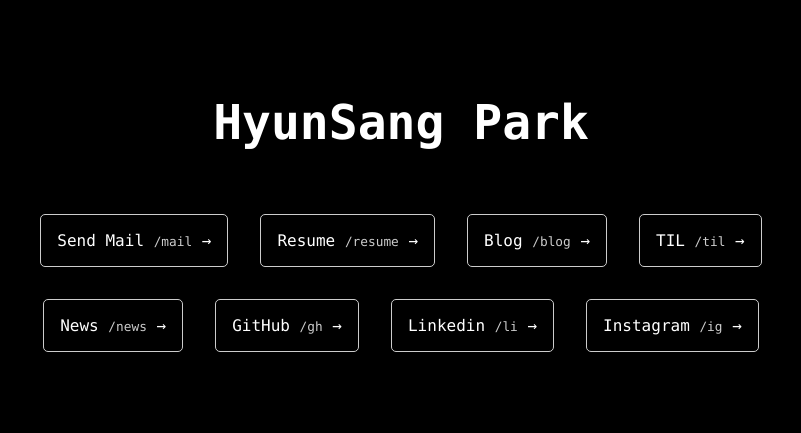
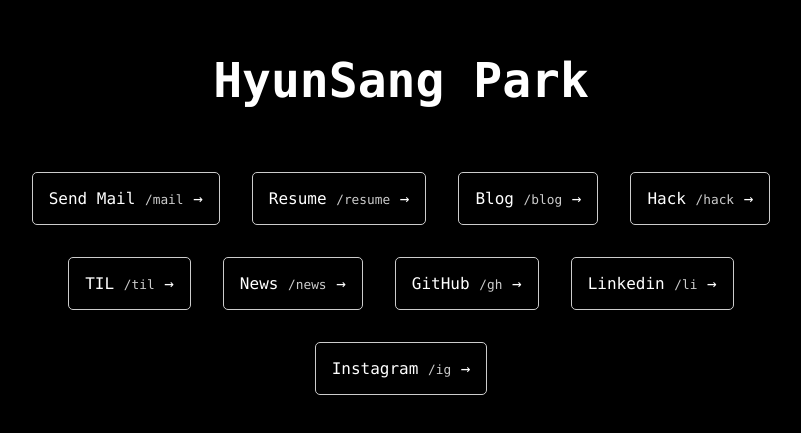
Before and after one commit to Dev-HyunSang/my-links, a Vue app: page / in a window 1280 px wide. Shown: the part 193-626 px from the top of the page, without its empty margins (239-1040 px from the left). Built offline with nearby package versions, Linux system fonts and the light colour scheme.

Commit message:
feat: update hack blog link

```diff
--- a/src/App.vue
+++ b/src/App.vue
@@ -10,7 +10,8 @@
   news: 'https://news.hyunsang.dev',
   resume: 'https://hyunsang.dev',
   li: 'https://linkedin.com/in/parkhyunsang',
-  til: 'https://til.hyunsang.dev'
+  til: 'https://til.hyunsang.dev',
+  hack: 'https://hack.hyunsang.dev'
 };
 
 onMounted(() => {
@@ -36,6 +37,9 @@
       </button>
       <button class="link-btn">
         <a href="/blog">Blog <span class="parameter">/blog</span> &rarr;</a>
+      </button>
+      <button class="link-btn">
+        <a href="/hack">Hack <span class="parameter">/hack</span> &rarr;</a>
       </button>
       <button class="link-btn">
         <a href="/til">TIL <span class="parameter">/til</span> &rarr;</a>
```
